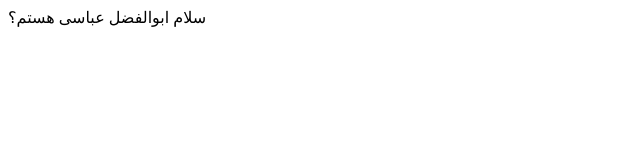
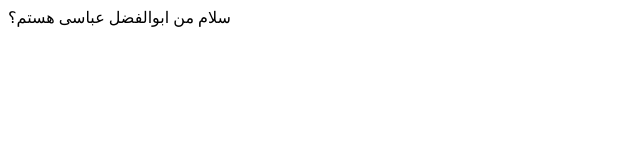
Before and after one commit to abolfazlabasi/github.io, a plain HTML site: page index.html in a window 1280 px wide. Shown: the full height of the page, 0-640 px from the left. Drawn offline with Linux system fonts and the light colour scheme.

Commit message:
بازم ادیت

```diff
--- a/index.html
+++ b/index.html
@@ -1,4 +1,3 @@
 <body>
-    سلام ابوالفضل عباسی هستم؟
-
+    سلام من ابوالفضل عباسی هستم؟
 </body>
```
